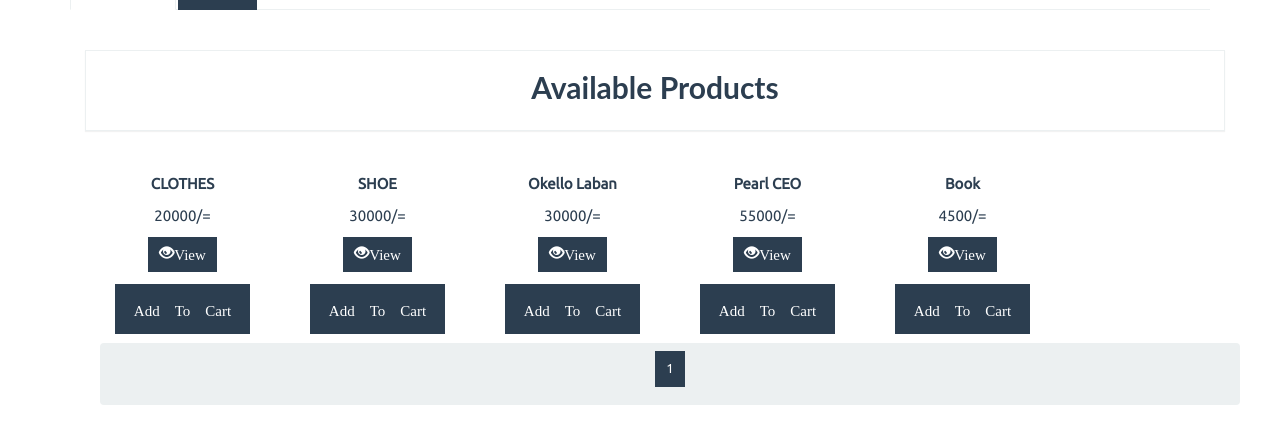
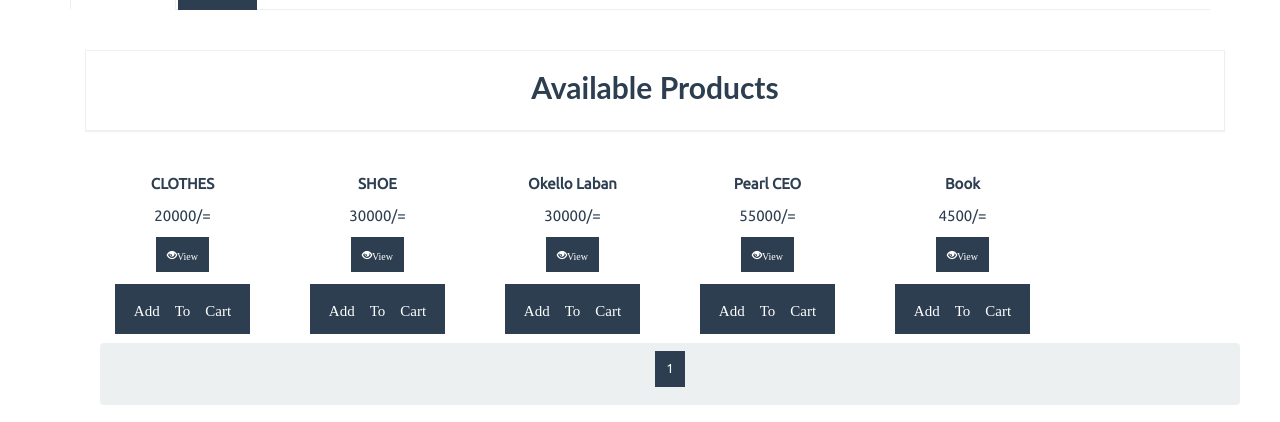
Before and after one commit to latototita/laban-ANNOTHER-TRIAL, a Django app: page /store/ in a window 1280 px wide. Shown: the part 1275-1697 px from the top of the page. Run offline with Django 3.2, Linux system fonts and the light colour scheme; data comes from the database, SQL or seed files in the repository; some libraries are stand-ins or nearby versions.

Commit message:
Update index.html

```diff
--- a/store/templates/index.html
+++ b/store/templates/index.html
@@ -97,7 +97,7 @@
 
 					<p>
 						<a href="{% url 'details' product.id %}" class="btn btn-primary btn-sm mt-2"  >
-							<i class="glyphicon glyphicon-eye-open" style="font-size-adjust: 60px; font-size: 15px">View</i>
+							<i class="glyphicon glyphicon-eye-open" style="font-size-adjust: 60px; font-size: 10px">View</i>
 						</a>
 						<form action="/#" method="POST" class="btn-block">
 							{% csrf_token %}
```
